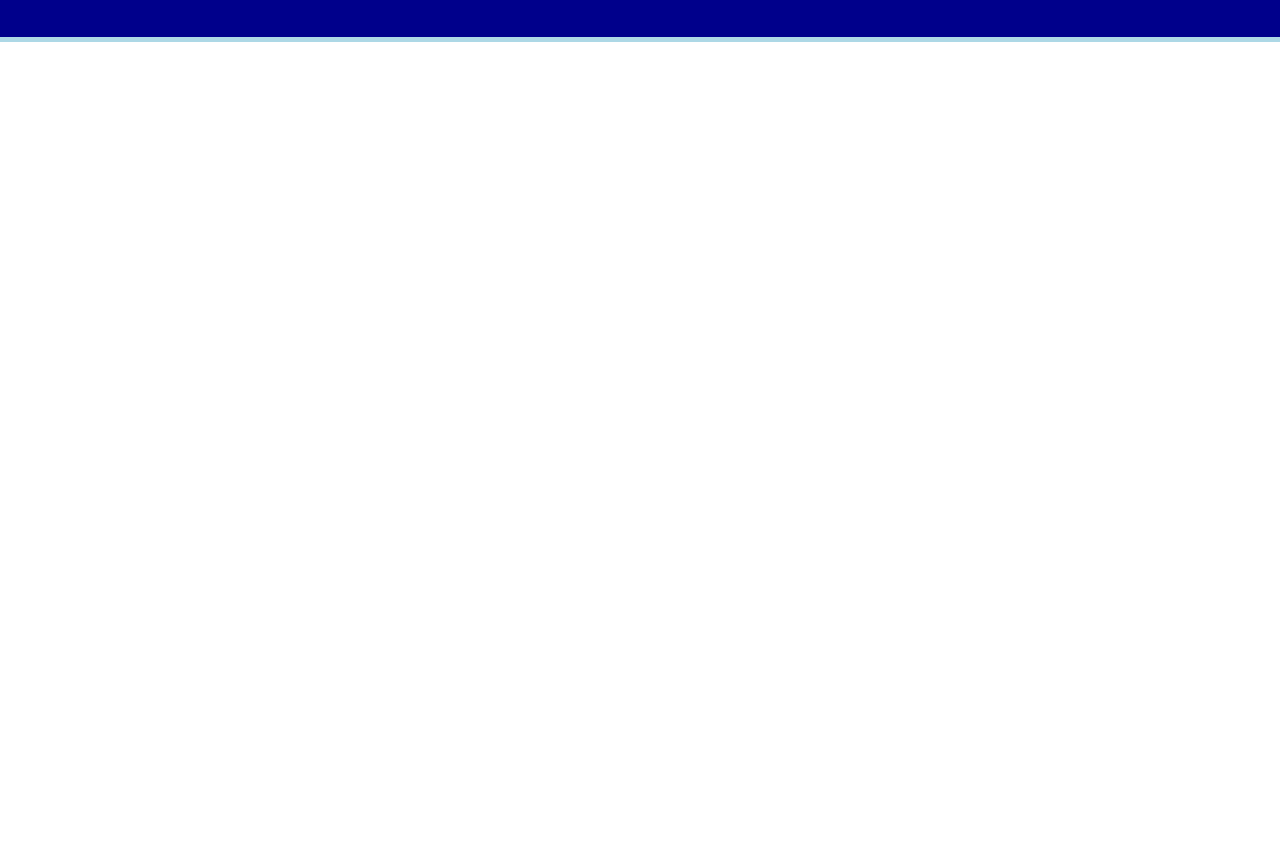
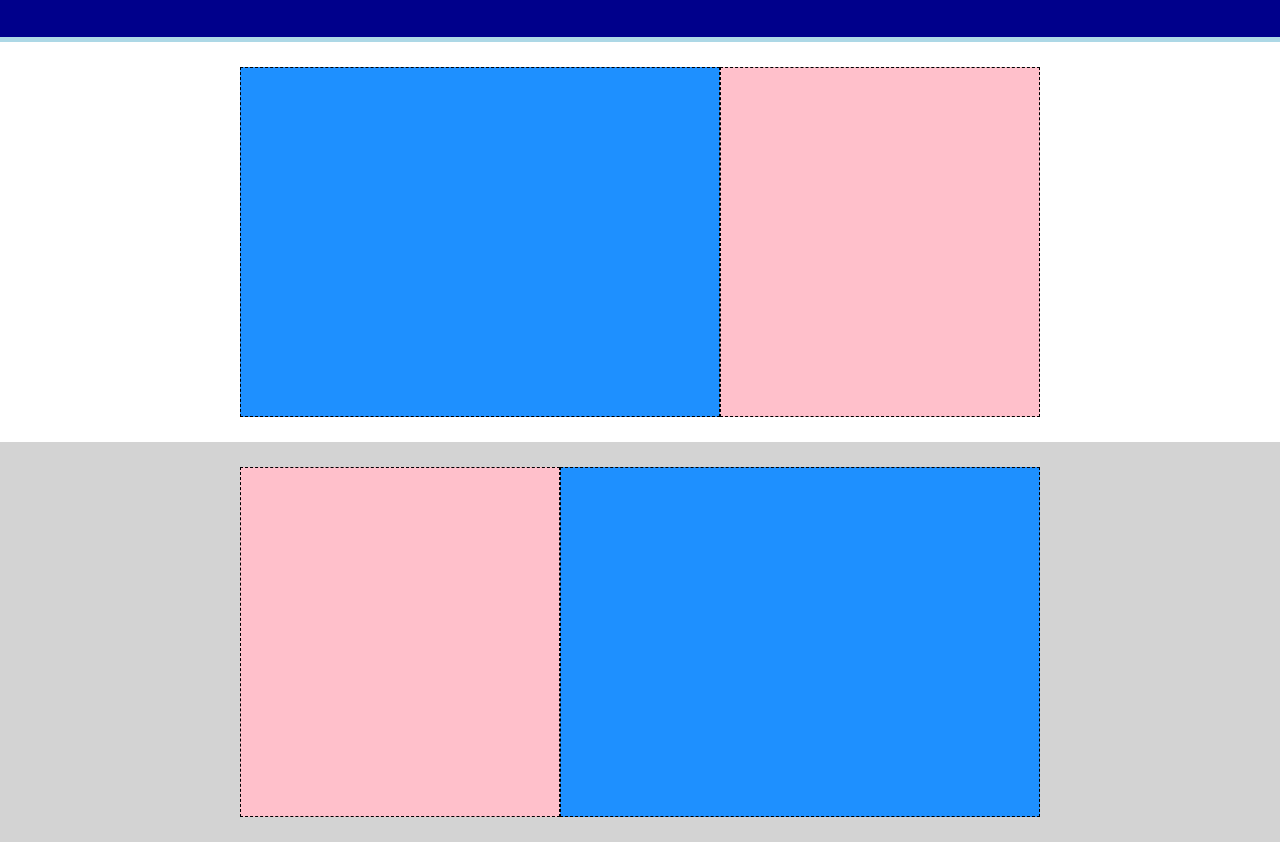
Before and after one commit to Eduard-Condurache/htmlcss-struttura-discord, a plain HTML site: page index.html in a window 1280 px wide. Shown: the part 358-1222 px from the top of the page. Before the commit the page ends 800 px from the top, so only its background shows below. Drawn offline with Linux system fonts and the light colour scheme.

Commit message:
Completato sezione main.

```diff
--- a/css/style.css
+++ b/css/style.css
@@ -5,9 +5,6 @@
     padding: 0;
     box-sizing: border-box;
 }
-
-    /* GENERAL */
-
 
 
     /* HEADER */
@@ -66,4 +63,76 @@ header .nav-links a {
     border: 1px dashed black;
 }
 
-    /* /HEADER */
+    /* MAIN */
+
+
+    /* SECTION 1 */
+
+.section-container1 {
+    padding-bottom: 25px;
+}
+
+.container1 {
+    width: 800px;
+    margin: 0 auto;
+    display: flex;
+    padding-top: 25px;
+}
+
+.container1 div:first-of-type {
+    width: 60%;
+    min-height: 350px;
+    background-color: #1E90FF;
+    border: 1px dashed black;
+}
+
+.container1 div:last-child {
+    width: 40%;
+    min-height: 350px;
+    background-color: #FFC0CB;
+    border: 1px dashed black;
+}
+
+    /* SECTION 2 */
+
+.section-container2 {
+    background-color: #D3D3D3;
+    padding-bottom: 25px;
+}
+
+.container2 {
+    width: 800px;
+    margin: 0 auto;
+    display: flex;
+    padding-top: 25px;
+}
+
+.container2 div:first-of-type {
+    width: 40%;
+    min-height: 350px;
+    background-color: #FFC0CB;
+    border: 1px dashed black;
+}
+
+.container2 div:last-child {
+    width: 60%;
+    min-height: 350px;
+    background-color: #1E90FF;
+    border: 1px dashed black;
+}
+
+    /* SECTION 3 */
+
+.section-container3 {
+    background-color: #D3D3D3;
+    padding-top: 25px;
+    padding-bottom: 25px;
+    }
+
+.container3 {
+    width: 800px;
+    min-height: 600px;
+    margin: 0 auto;
+    background-color: #228B22;
+    border: 1px dashed black;
+}
--- a/index.html
+++ b/index.html
@@ -14,7 +14,9 @@
         <!-- header -->
         <header>
             <div class="header-container">
+
                 <div class="header-nav">
+
                     <div class="logo">logo</div>
 
                     <nav class="nav-links">
@@ -26,12 +28,15 @@
                     </nav>
 
                     <div class="login">login</div>
+
                 </div>
 
                 <div class="header-content">
+
                     <div class="header-main">
 
                     </div>
+
                 </div>
 
             </div>
@@ -40,9 +45,48 @@
         <!-- /Header -->
 
         <!-- main -->
-        <div class="container">
 
-        </div>
+        <main>
+
+            <section class="section-container1">
+
+                <div class="container1">
+                    <div></div>
+                    <div></div>
+                </div>
+
+            </section>
+
+            <section class="section-container2">
+
+                <div class="container2">
+
+                    <div></div>
+                    <div></div>
+
+                </div>
+
+            </section>
+
+            <section class="section-container1">
+
+                <div class="container1">
+
+                    <div></div>
+                    <div></div>
+
+                </div>
+
+            </section>
+
+            <section class="section-container3">
+
+                <div class="container3"></div>
+
+            </section>
+
+        </main>
+
         <!-- /main -->
 
         <!-- footer -->
```
